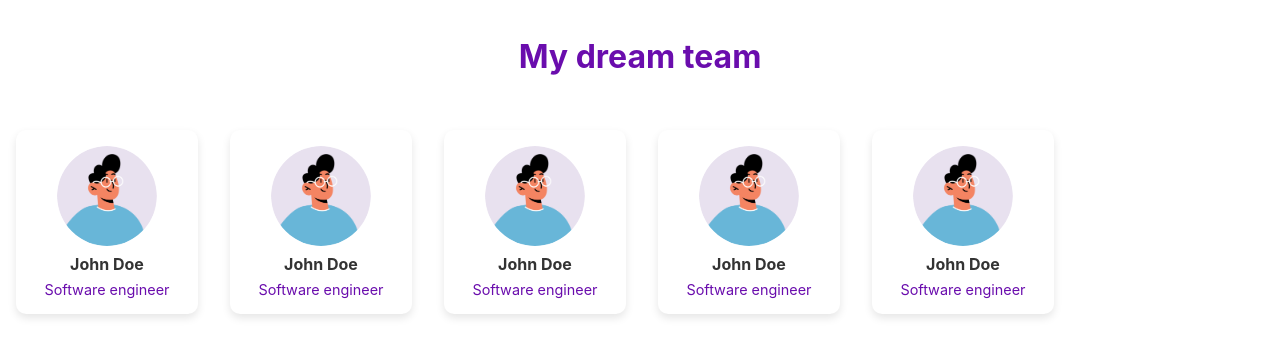
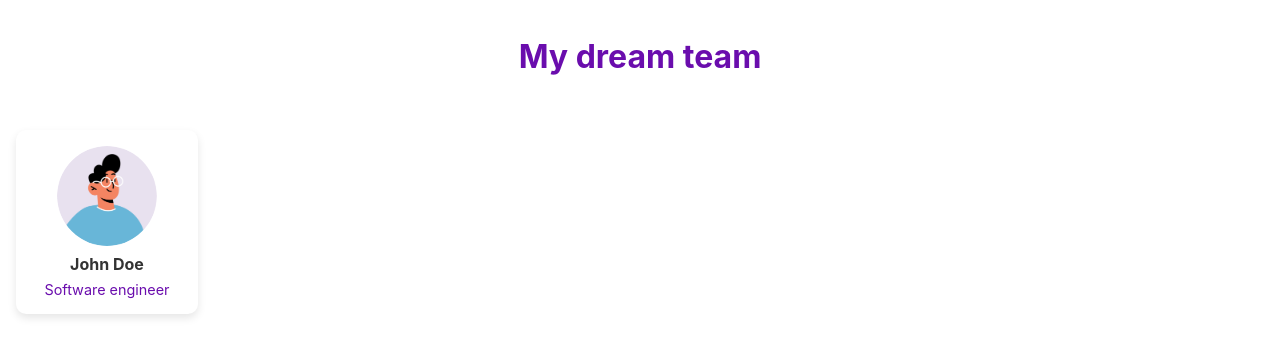
Before and after one commit to TheThing1000/PKR6, a React (Create React App) app: page / in a window 1280 px wide. Shown: the top 356 px of the page. Built offline with nearby package versions, Linux system fonts and the light colour scheme.

Commit message:
Revert "Add placeholder cards"
This reverts commit 60b6fc87a71ef9268b554491ca0afafe0746b1b7.

```diff
--- a/src/components/Body.js
+++ b/src/components/Body.js
@@ -3,38 +3,6 @@ import React from "react";
 const Body = () => {
   return (
     <main style={styles.body}>
-      <div style={styles.card}>
-        <img src={"/avatar-default.png"} alt="John Doe" style={styles.photo} />
-        <div style={styles.textContainer}>
-          <h2 style={styles.name}>John Doe</h2>
-          <p style={styles.position}>Software engineer</p>
-        </div>
-      </div>
-
-      <div style={styles.card}>
-        <img src={"/avatar-default.png"} alt="John Doe" style={styles.photo} />
-        <div style={styles.textContainer}>
-          <h2 style={styles.name}>John Doe</h2>
-          <p style={styles.position}>Software engineer</p>
-        </div>
-      </div>
-
-      <div style={styles.card}>
-        <img src={"/avatar-default.png"} alt="John Doe" style={styles.photo} />
-        <div style={styles.textContainer}>
-          <h2 style={styles.name}>John Doe</h2>
-          <p style={styles.position}>Software engineer</p>
-        </div>
-      </div>
-
-      <div style={styles.card}>
-        <img src={"/avatar-default.png"} alt="John Doe" style={styles.photo} />
-        <div style={styles.textContainer}>
-          <h2 style={styles.name}>John Doe</h2>
-          <p style={styles.position}>Software engineer</p>
-        </div>
-      </div>
-
       <div style={styles.card}>
         <img src={"/avatar-default.png"} alt="John Doe" style={styles.photo} />
         <div style={styles.textContainer}>
```
